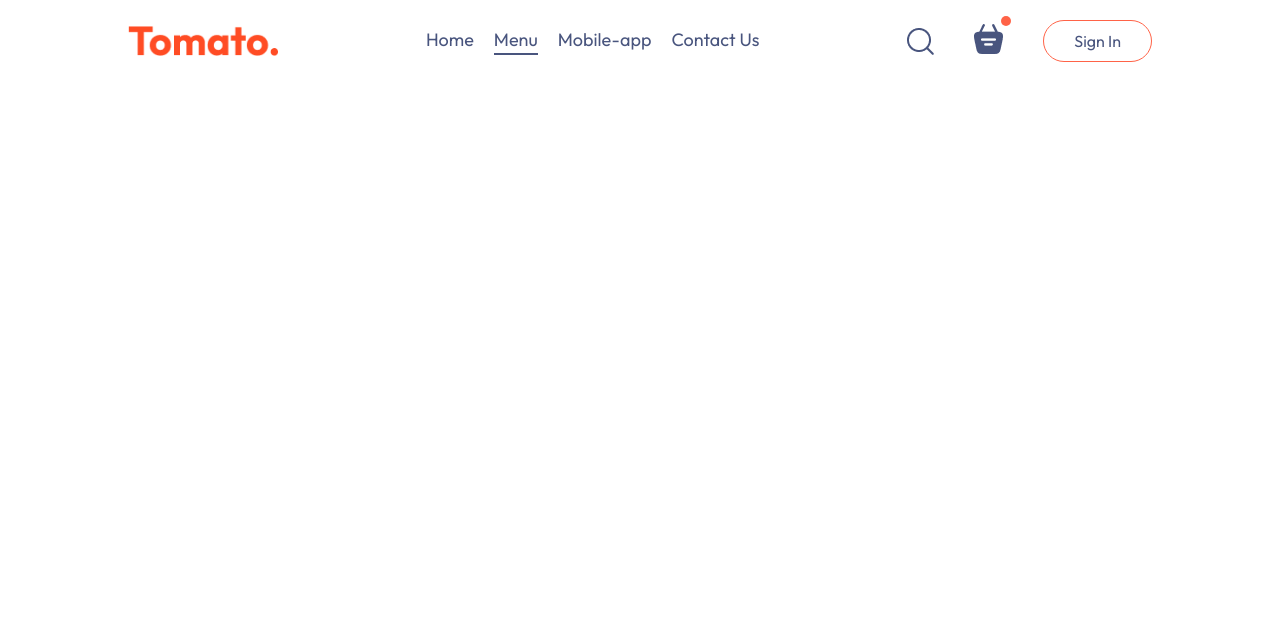
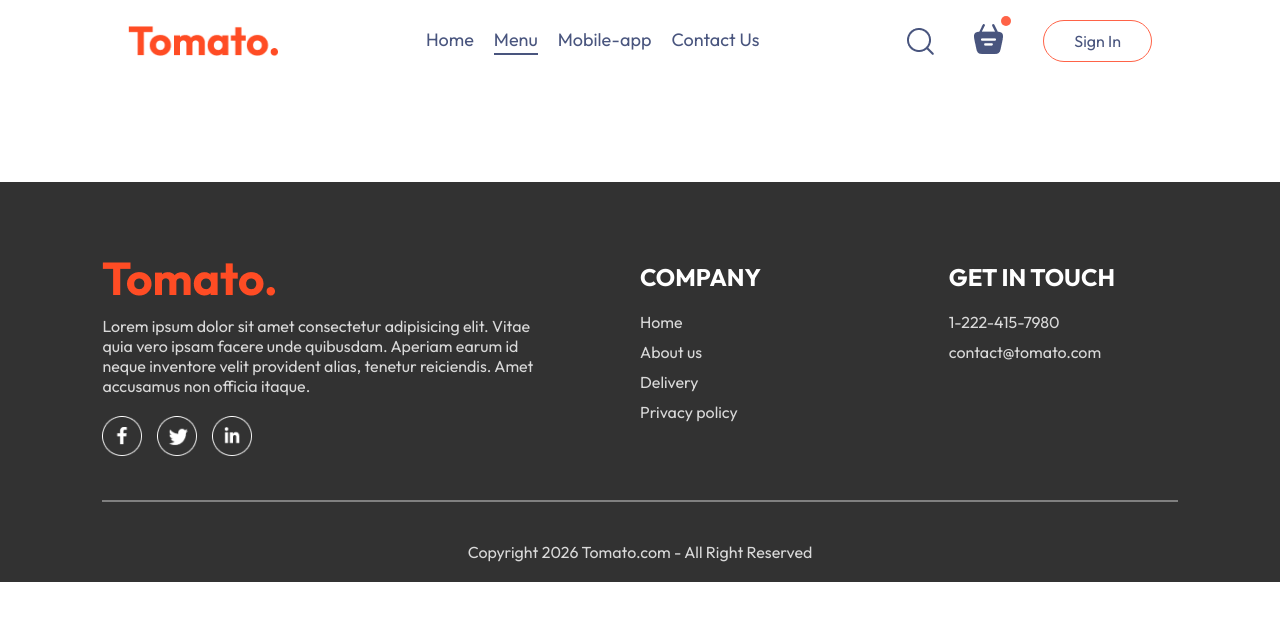
Before and after one commit to Muskan-076/Food-delivery-clone, a React (Vite) app in the folder frontend/: page /Order in a window 1280 px wide. Shown: the top 620 px of the page. Built offline with nearby package versions, Linux system fonts and the light colour scheme.

Commit message:
added css for footer component

```diff
--- a/frontend/src/App.jsx
+++ b/frontend/src/App.jsx
@@ -4,18 +4,23 @@
 import Cart from './pages/Cart/Cart'
 import Home from './pages/Home/Home'
 import PlaceOrder from './pages/PlaceOrder/PlaceOrder'
+import Footer from './components/Footer/Footer'
 
 const App = () => {
   return (
-    <div className='app'>
-      <Navbar />
-      <Routes>
-        < Route path='/' element={<Home/>} />
-        < Route path='/Cart' element={<Cart/>}  />
-        < Route path='/Order' element={<PlaceOrder/>} />
-      </Routes>
+    <>
+      <div className='app'>
+        <Navbar />
+        <Routes>
+          < Route path='/' element={<Home />} />
+          < Route path='/Cart' element={<Cart />} />
+          < Route path='/Order' element={<PlaceOrder />} />
+        </Routes>
 
-    </div>
+      </div>
+      <Footer />
+    </>
+
   )
 }
 
--- a/frontend/src/components/FoodDisplay/FoodDisplay.jsx
+++ b/frontend/src/components/FoodDisplay/FoodDisplay.jsx
@@ -10,7 +10,10 @@
         <h2>Top dishes near you</h2>
         <div className="food-display-list">
             {food_list.map((item, index)=>{
-                return <FoodItem key={index} id={item._id} name={item.name} description={item.description} price={item.price} image={item.image}/>
+                if(category==="All" || category === item.category){
+                    return <FoodItem key={index} id={item._id} name={item.name} description={item.description} price={item.price} image={item.image}/>
+                }
+
             })}
         </div>
     </div>
--- /dev/null
+++ b/frontend/src/components/Footer/Footer.css
@@ -0,0 +1,42 @@
+.footer{
+    color: #d9d9d9;
+    background-color: #323232;
+    display: flex;
+    flex-direction: column;
+    align-items: center;
+    gap: 20px;
+    padding: 20px 8vw;
+    padding-top: 80px;
+    margin-top: 100px;
+}
+.footer-content{
+    width: 100%;
+    display: grid;
+    grid-template-columns: 2fr 1fr 1fr;
+    gap: 80px;
+}
+.footer-content-left, .footer-content-right, .footer-content-center{
+    display: flex;
+    flex-direction: column;
+    gap: 20px;
+    align-items: start;
+}
+.footer-content-left li, .footer-content-right li , .footer-content-center li{
+    list-style: none;
+    margin-bottom: 10px;
+    cursor: pointer;
+}
+ .footer-content-right h2, .footer-content-center h2{
+    color: white;
+}
+.footer-social-icons img{
+    width: 40px;
+    margin-right: 15px;
+}
+.footer hr{
+    width: 100%;
+    height: 2px;
+    margin: 20px;
+    background-color: gray;
+    border: none;
+}
--- /dev/null
+++ b/frontend/src/components/Footer/Footer.jsx
@@ -0,0 +1,44 @@
+import React from 'react'
+import './Footer.css'
+import { assets } from '../../assets/assets'
+
+const Footer = () => {
+  return (
+    <div className='footer' id='footer'>
+        <div className='footer-content'>
+            <div className="footer-content-left">
+                <img src={assets.logo} alt="" />
+                <p>Lorem ipsum dolor sit amet consectetur adipisicing elit. Vitae quia vero ipsam facere unde quibusdam. Aperiam earum id neque inventore velit provident alias, tenetur reiciendis. Amet accusamus non officia itaque.</p>
+                <div className="footer-social-icons">
+
+                    <img src={assets.facebook_icon} alt="" />
+                    <img src={assets.twitter_icon} alt="" />
+                    <img src={assets.linkedin_icon} alt="" />
+                </div>
+            </div>
+            <div className="footer-content-center">
+                <h2>COMPANY</h2>
+                <ul>
+                    <li>Home</li>
+                    <li>About us</li>
+                    <li>Delivery</li>
+                    <li>Privacy policy</li>
+                </ul>
+
+            </div>
+            <div className="footer-content-right">
+                <h2>GET IN TOUCH</h2>
+                <ul>
+                    <li>1-222-415-7980</li>
+                    <li>contact@tomato.com</li>
+                </ul>
+
+            </div>
+        </div>
+        <hr />
+        <p className='footer-copyright'>Copyright 2026 Tomato.com - All Right Reserved</p>
+    </div>
+  )
+}
+
+export default Footer
--- a/frontend/src/context/StoreContext.jsx
+++ b/frontend/src/context/StoreContext.jsx
@@ -21,7 +21,7 @@
     }
 
     useEffect(()=>{
-        console.log(cartItems)
+        console.log(cartItems);
     },[cartItems])
 
     const contextValue = {
```
